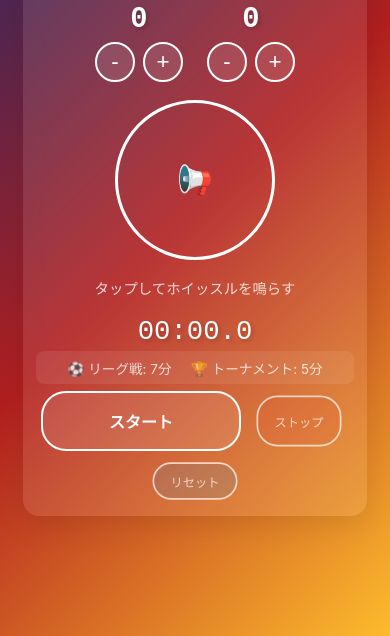
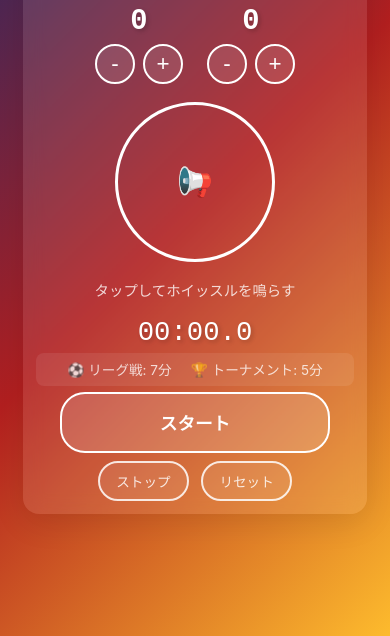
Before and after one commit to takumi0211/whistle, a plain HTML site: page index.html in a window 390 px wide. Shown: the part 208-844 px from the top of the page. Drawn offline with Linux system fonts and the light colour scheme.

Commit message:
Add files via upload

```diff
--- a/index.html
+++ b/index.html
@@ -191,10 +191,17 @@
 
     .timer-controls {
       display: flex;
+      flex-direction: column;
       gap: 0.6rem;
       justify-content: center;
       margin-top: 0.4rem;
-      flex-wrap: wrap;
+      align-items: center;
+    }
+
+    .secondary-controls {
+      display: flex;
+      gap: 0.8rem;
+      justify-content: center;
     }
 
     .timer-button {
@@ -210,54 +217,21 @@
       -webkit-tap-highlight-color: transparent;
     }
 
-    .timer-button:hover {
-      background: rgba(255, 255, 255, 0.2);
-    }
-
-    .timer-button:active {
-      transform: scale(0.95);
-    }
-
     .timer-button.start {
-      font-size: clamp(1rem, 3.5vw, 1.2rem);
+      font-size: clamp(1.1rem, 3.5vw, 1.3rem);
       padding: 1rem 2rem;
       font-weight: bold;
       width: 100%;
-      max-width: 200px;
+      max-width: 280px;
+      background: rgba(255, 255, 255, 0.15);
     }
 
-    .timer-button.stop {
-      background: rgba(231, 76, 60, 0.2);
-      font-size: clamp(0.8rem, 2.5vw, 0.9rem);
-      padding: 0.6rem 1rem;
-      opacity: 0.7;
-      transform: scale(0.85);
-    }
-
-    .timer-button.stop:hover {
-      opacity: 1;
-    }
-
+    .timer-button.stop,
     .timer-button.reset {
-      background: rgba(52, 152, 219, 0.2);
-      font-size: clamp(0.8rem, 2.5vw, 0.9rem);
-      padding: 0.6rem 1rem;
-      opacity: 0.7;
-      transform: scale(0.85);
-    }
-
-    .timer-button.reset:hover {
-      opacity: 1;
-    }
-
-    .timer-button.reset:disabled {
-      opacity: 0.3;
-      cursor: not-allowed;
-      background: rgba(52, 152, 219, 0.1);
-    }
-
-    .timer-button.reset:disabled:hover {
-      opacity: 0.3;
+      font-size: 0.9rem;
+      padding: 0.6rem 1.2rem;
+      min-width: 100px;
+      opacity: 0.85;
     }
 
     .status {
@@ -324,23 +298,18 @@
 
       .timer-controls {
         gap: 0.5rem;
+        width: 100%;
       }
 
       .timer-button.start {
-        order: 1;
-        width: 100%;
+        width: 85%;
       }
 
-      .timer-button.stop {
-        order: 2;
-        font-size: 0.9rem;
-        padding: 0.6rem 1.2rem;
-      }
-
+      .timer-button.stop,
       .timer-button.reset {
-        order: 3;
-        font-size: 0.9rem;
-        padding: 0.6rem 1.2rem;
+        font-size: 0.85rem;
+        padding: 0.5rem 1rem;
+        min-width: 90px;
       }
 
       .score-button {
@@ -396,8 +365,10 @@
       </div>
       <div class="timer-controls">
         <button class="timer-button start" id="startTimer">スタート</button>
-        <button class="timer-button stop" id="stopTimer">ストップ</button>
-        <button class="timer-button reset" id="resetTimer" disabled>リセット</button>
+        <div class="secondary-controls">
+          <button class="timer-button stop" id="stopTimer">ストップ</button>
+          <button class="timer-button reset" id="resetTimer" disabled>リセット</button>
+        </div>
       </div>
     </div>
   </div>
```
